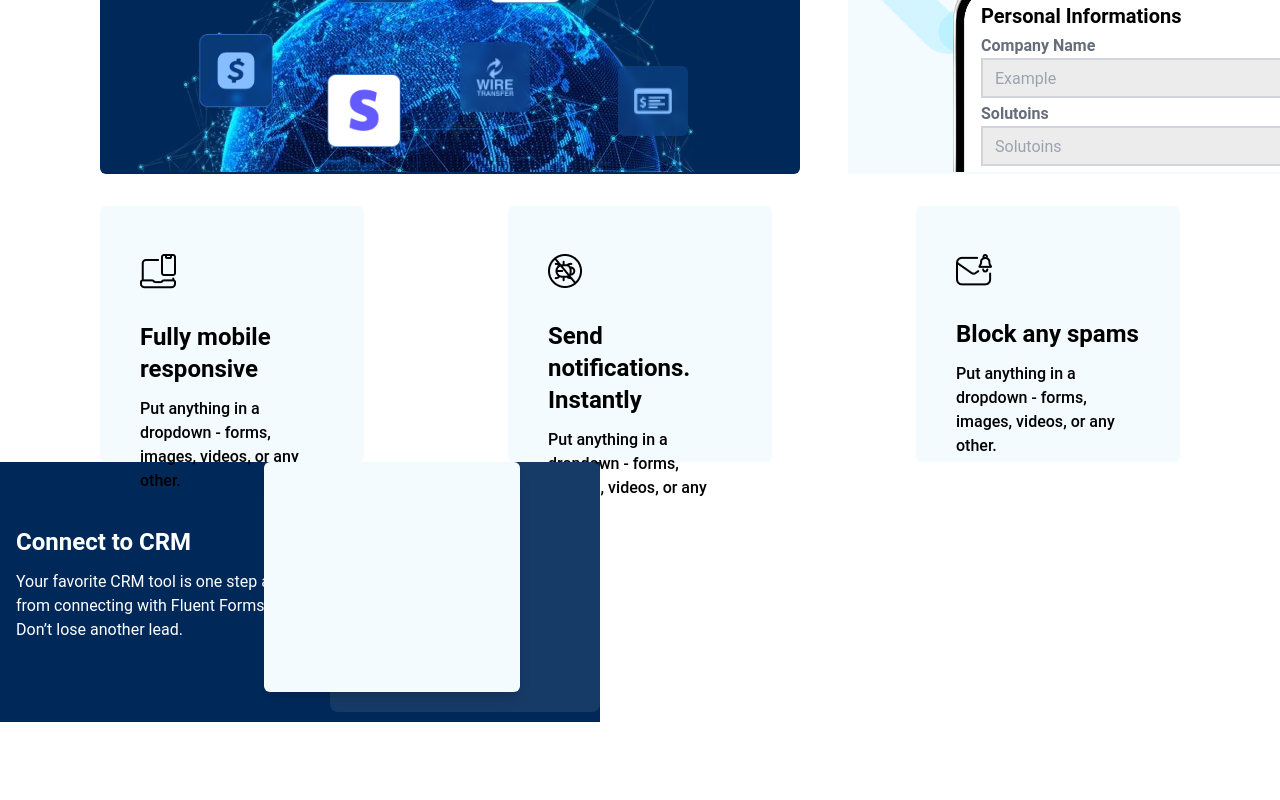
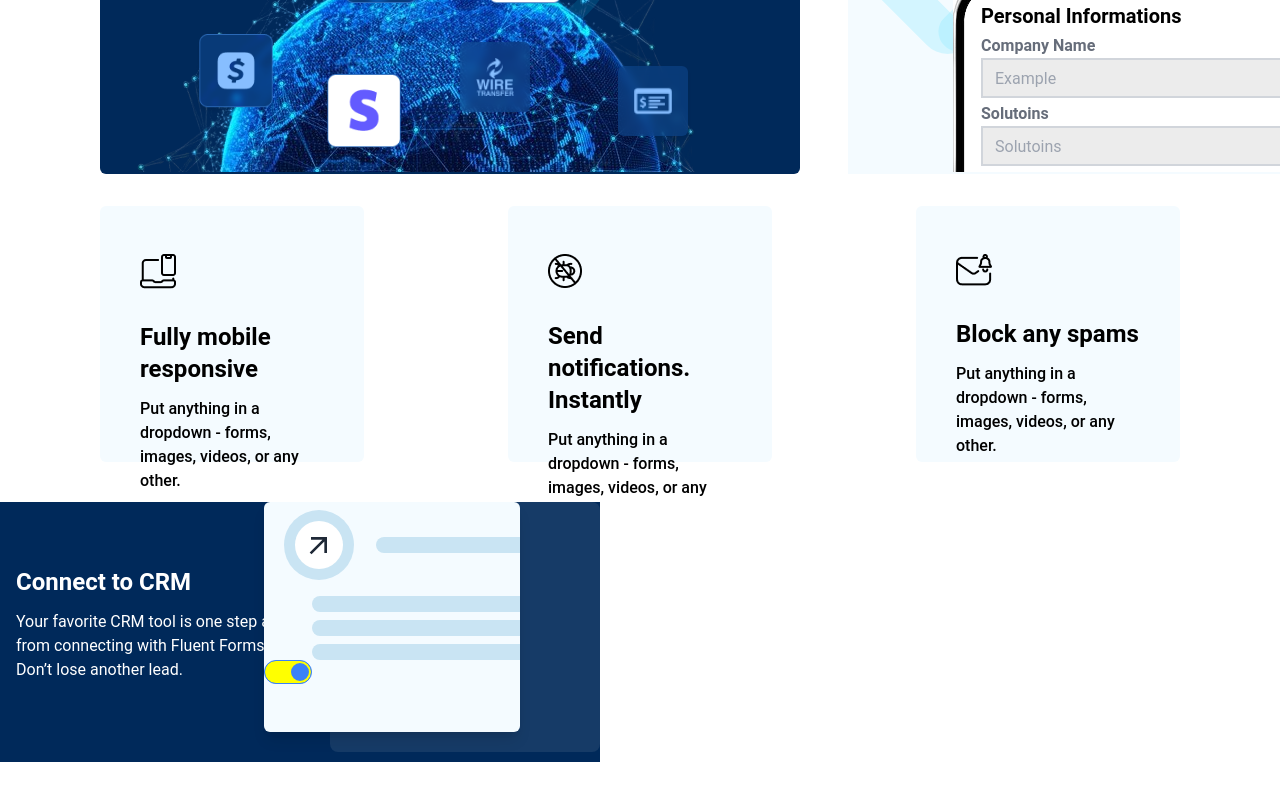
Before and after one commit to ronobir84/fluent-forms, a React (Vite) app: page / in a window 1280 px wide. Shown: the part 2765-3565 px from the top of the page. Before the commit the page ends 3487 px from the top, so only its background shows below. Built offline with nearby package versions, Linux system fonts and the light colour scheme.

Commit message:
add this last section

```diff
--- a/src/Pages/HomePage/Connect/Connect.jsx
+++ b/src/Pages/HomePage/Connect/Connect.jsx
@@ -1,8 +1,8 @@
-
+import { MdArrowOutward } from "react-icons/md";
 
  const Connect = () => {
     return (
-        <div>
+        <div className="py-10">
             <div>
                 <div className="w-[600px] h-[260px] bg-[#00295A]">
                     <div className="flex justify-between">
@@ -14,6 +14,21 @@
 
                         </div>
                         <div className="w-64 h-[230px] bg-[#F4FBFF] absolute left-[20.6%]  rounded-md shadow-lg">
+                            <div className="flex items-center justify-between py-2">
+                                <div className="w-[70px] h-[70px] bg-[#C9E4F3] p-[11px] rounded-full ml-5">
+                                    <MdArrowOutward className="w-12 h-12 p-2 bg-[#FFFFFF] rounded-full"></MdArrowOutward>
+                                </div>
+                                <div className="w-36 h-4 bg-[#C9E4F3] rounded-l-3xl ">
+
+                                </div>
+                            </div>
+                            <div className="w-52 h-4 bg-[#C9E4F3] rounded-l-3xl ml-12 mt-2"></div>
+                            <div className="w-52 h-4 bg-[#C9E4F3] rounded-l-3xl ml-12 mt-2"></div>
+                            <div className="w-52 h-4 bg-[#C9E4F3] rounded-l-3xl ml-12 mt-2"></div>
+
+                            <div>
+                                <input type="checkbox" className="toggle [--tglbg:yellow] bg-blue-500 hover:bg-blue-700 border-blue-500" checked />
+                            </div>
 
                         </div>
                     </div>
```
